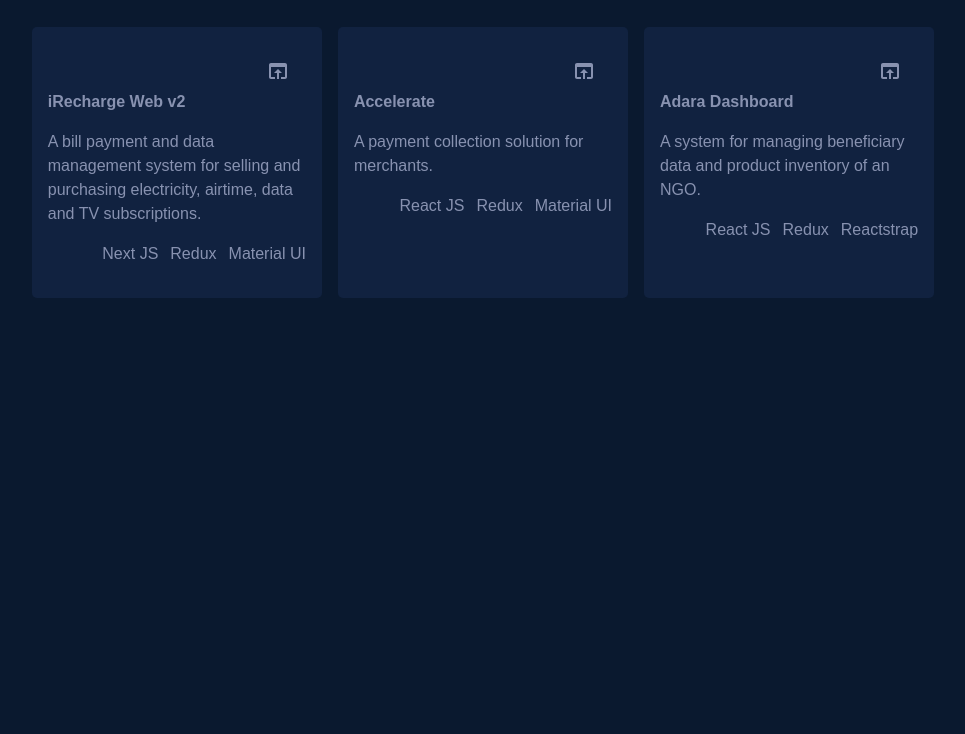
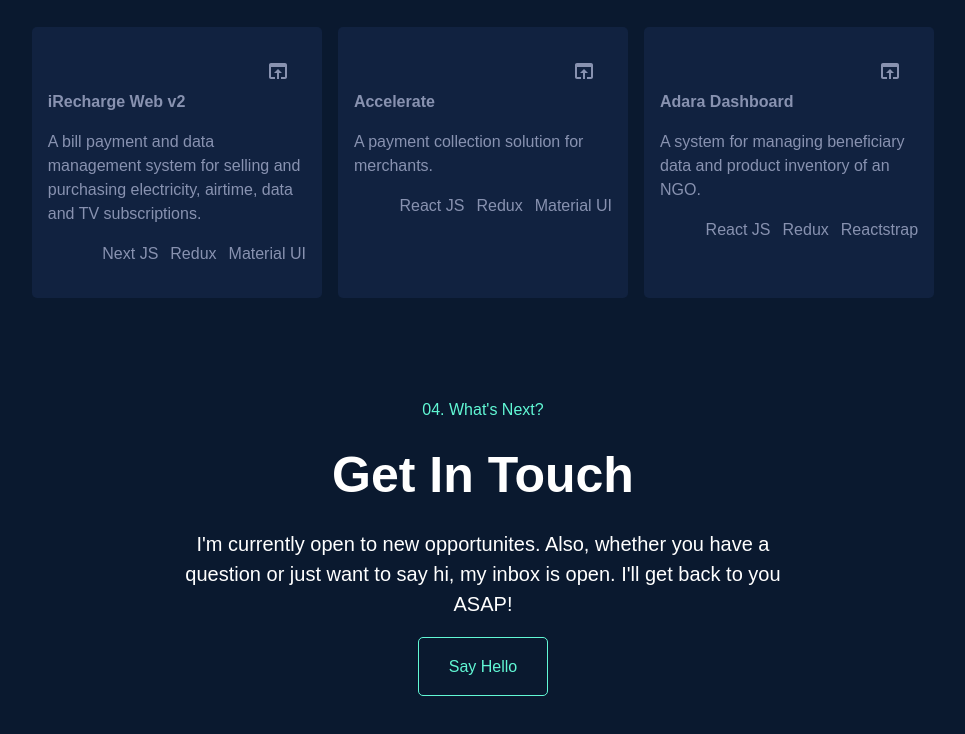
Before and after one commit to Owobilum/portfolio, a React (Create React App) app: page / in a window 1280 px wide. Shown: the part 2458-3192 px from the top of the page, without its empty margins (157-1122 px from the left). Built offline with nearby package versions, Linux system fonts and the light colour scheme; a web font is replaced by a local one.

Commit message:
build contact component

```diff
--- /dev/null
+++ b/src/components/sections/Contact.js
@@ -0,0 +1,46 @@
+import { Box, Typography, Stack } from '@mui/material'
+
+const Contact = () => {
+    return (
+        <Stack
+            spacing={2}
+            sx={{
+                maxWidth: { xs: 300, md: 600 },
+                textAlign: 'center',
+                margin: '0 auto',
+                padding: '100px 0'
+            }}
+        >
+            <Typography component="p" color="text.secondary">
+                04. What's Next?
+            </Typography>
+            <Typography component="p" sx={{ fontSize: { xs: 30, md: 50 }, fontWeight: 700 }}>
+                Get In Touch
+            </Typography>
+            <Typography component="p" sx={{ fontSize: { xs: 16, md: 20 } }}>
+                I'm currently open to new opportunites. Also,
+                whether you have a question or just want to say hi,
+                my inbox is open. I'll get back to you ASAP!
+            </Typography>
+            <Box sx={{ padding: '20px 30px' }}>
+                <Box component="a" href="mailto:lawrenceikpebe@gmail.com"
+                    sx={{
+                        border: '1px solid',
+                        borderColor: 'text.secondary',
+                        borderRadius: '5px',
+                        padding: '20px 30px',
+                        textDecoration: 'none',
+                        color: 'text.secondary',
+                        ":hover": {
+                            background: 'rgba(0, 0, 0, 0.2)'
+                        }
+                    }}
+                >
+                    Say Hello
+                </Box>
+            </Box>
+        </Stack>
+    )
+}
+
+export default Contact
--- a/src/pages/Home.js
+++ b/src/pages/Home.js
@@ -1,6 +1,7 @@
 import { Box } from "@mui/material";
 
 import AboutMe from "../components/sections/AboutMe";
+import Contact from "../components/sections/Contact";
 import Hero from "../components/sections/Hero";
 import Projects from "../components/sections/Projects";
 import Skills from "../components/sections/Skills";
@@ -14,6 +15,7 @@ export default function Home() {
             <AboutMe />
             <Skills />
             <Projects />
+            <Contact />
         </Box>
     )
 }
```
